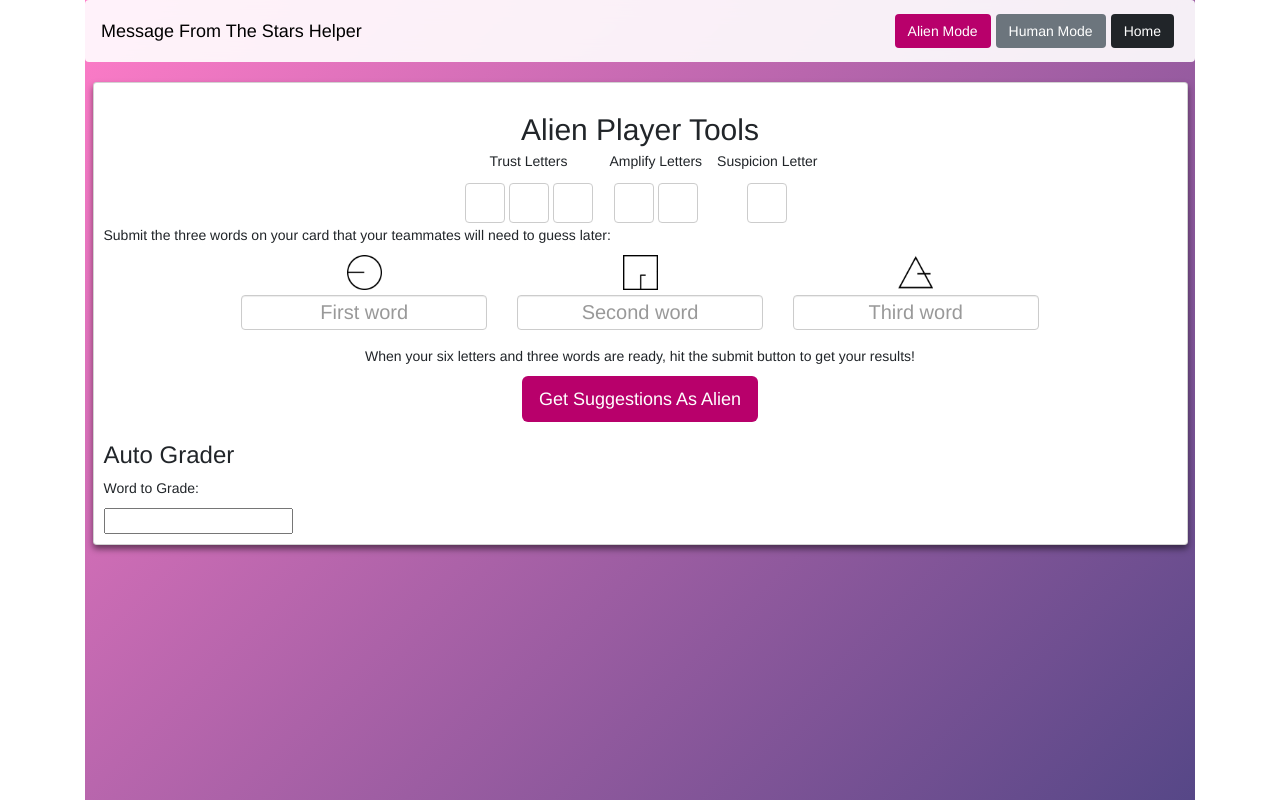
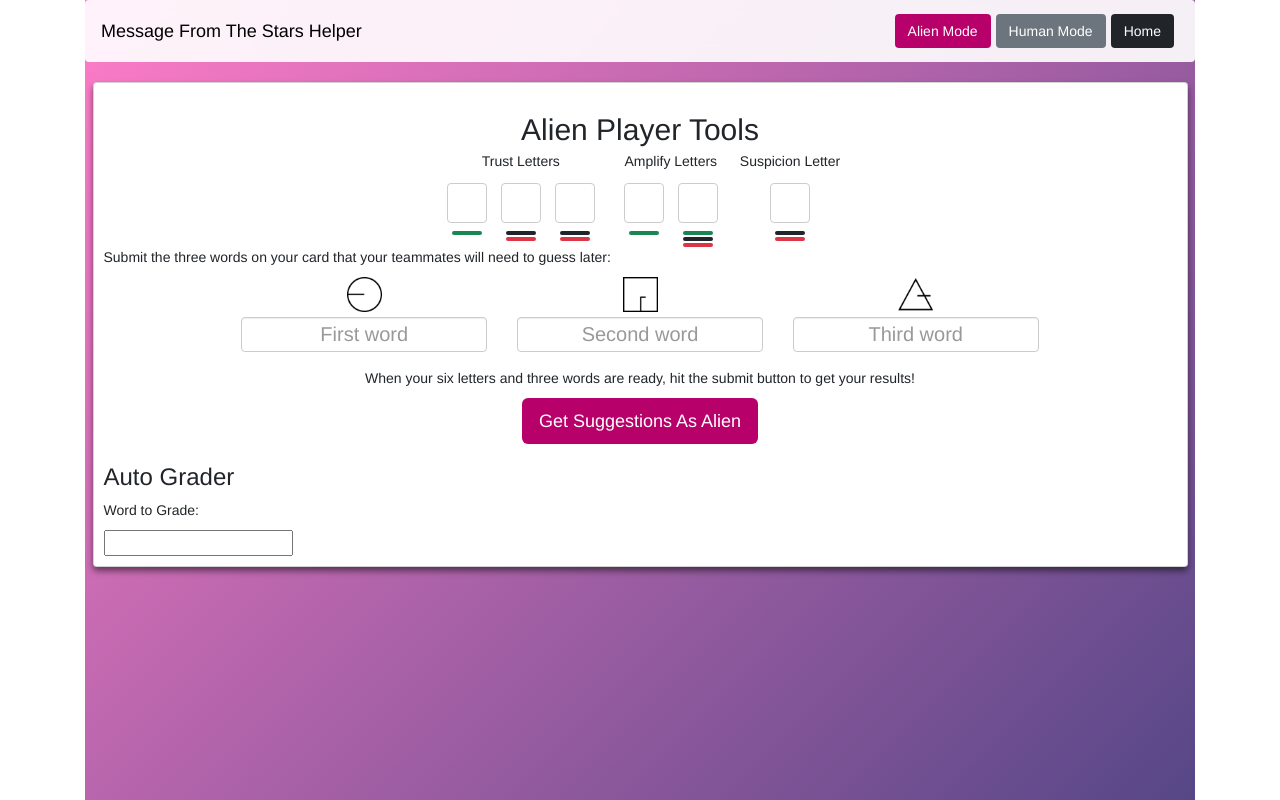
Before and after one commit to swordgeo/Message-From-The-Stars, a React (Create React App) app in the folder frontend/: page / in a window 1280 px wide. Both pictures are taken after a click on the button "Play As Alien". Built offline with nearby package versions, Linux system fonts and the light colour scheme.

Commit message:
added color bars to alien input letters

```diff
--- a/frontend/src/components/LetterInputs.js
+++ b/frontend/src/components/LetterInputs.js
@@ -32,10 +32,11 @@ function LetterInputs ({ alienLetters, onChange }) {
   };
 
   return (
-    <div className="input-container" class="container-fluid center">
+    <div className="input-container container-fluid center">
       <div class="row center">
-        <div id="trust-letter-inputs" className="key-letter-grouping" class="col-auto">
+        <div id="trust-letter-inputs" className="key-letter-grouping col-auto">
           <p>Trust Letters</p>
+          <div className="d-inline-flex flex-column align-items-center mx-2">
             <input
               value={alienLetters[0] || ''}
               onChange={(e) => handleChange(e, null, 'box2', 0)}
@@ -45,6 +46,11 @@ function LetterInputs ({ alienLetters, onChange }) {
               className="alien-letter-input-box"
               id="box1"
             />
+            <div className="letter-bars">
+              <div className="bar bg-success"></div>
+            </div>
+          </div>
+          <div className="d-inline-flex flex-column align-items-center mx-2">
             <input
             value={alienLetters[1] || ''}
             onChange={(e) => handleChange(e, null, 'box3', 1)}
@@ -54,6 +60,12 @@ function LetterInputs ({ alienLetters, onChange }) {
               className="alien-letter-input-box"
               id="box2"
             />
+            <div className="letter-bars">
+              <div className="bar bg-dark"></div>
+              <div className="bar bg-danger"></div>
+            </div>
+          </div>
+          <div className="d-inline-flex flex-column align-items-center mx-2">
             <input
             value={alienLetters[2] || ''}
             onChange={(e) => handleChange(e, null, 'box4', 2)}
@@ -63,9 +75,15 @@ function LetterInputs ({ alienLetters, onChange }) {
               className="alien-letter-input-box"
               id="box3"
             />
+            <div className="letter-bars">
+              <div className="bar bg-dark"></div>
+              <div className="bar bg-danger"></div>
+            </div>
+          </div>
         </div> {/* trust-letter-inputs */}
-        <div id="amplify-letter-inputs" className="key-letter-grouping" class="col-auto">
+        <div id="amplify-letter-inputs" className="key-letter-grouping col-auto">
           <p>Amplify Letters</p>
+          <div className="d-inline-flex flex-column align-items-center mx-2">
             <input
             value={alienLetters[3] || ''}
             onChange={(e) => handleChange(e, null, 'box5', 3)}
@@ -75,6 +93,11 @@ function LetterInputs ({ alienLetters, onChange }) {
               className="alien-letter-input-box"
               id="box4"
             />
+            <div className="letter-bars">
+              <div className="bar bg-success"></div>
+            </div>
+          </div>
+          <div className="d-inline-flex flex-column align-items-center mx-2">
             <input
             value={alienLetters[4] || ''}
             onChange={(e) => handleChange(e, null, 'box6', 4)}
@@ -84,9 +107,16 @@ function LetterInputs ({ alienLetters, onChange }) {
               className="alien-letter-input-box"
               id="box5"
             />
+            <div className="letter-bars">
+              <div className="bar bg-success"></div>
+              <div className="bar bg-dark"></div>
+              <div className="bar bg-danger"></div>
+            </div>
+          </div>
         </div> {/* amplify-letter-inputs */}
-        <div id="suspicion-letter-inputs" className="key-letter-grouping" class="col-auto">
+        <div id="suspicion-letter-inputs" className="key-letter-grouping col-auto">
           <p>Suspicion Letter</p>
+          <div className="d-inline-flex flex-column align-items-center mx-2">
             <input
             value={alienLetters[5] || ''}
             onChange={(e) => handleChange(e, null, null, 5)}
@@ -96,6 +126,11 @@ function LetterInputs ({ alienLetters, onChange }) {
               className="alien-letter-input-box"
               id="box6"
             />
+            <div className="letter-bars">
+              <div className="bar bg-dark"></div>
+              <div className="bar bg-danger"></div>
+            </div>
+          </div>
         </div> {/* suspicion-letter-inputs */}
 
       </div> {/* row center */}
--- a/frontend/src/components/alien.css
+++ b/frontend/src/components/alien.css
@@ -28,3 +28,17 @@
   width: 300px;
   max-width: 100%;
 }
+
+.letter-bars {
+  margin-top: 4px;
+  display: flex;
+  flex-direction: column;
+  align-items: center;
+}
+
+.letter-bars .bar {
+  width: 30px;
+  height: 4px;
+  border-radius: 2px;
+  margin-top: 2px;
+}
```
Lines whose indentation alone changed are shown as unchanged.
